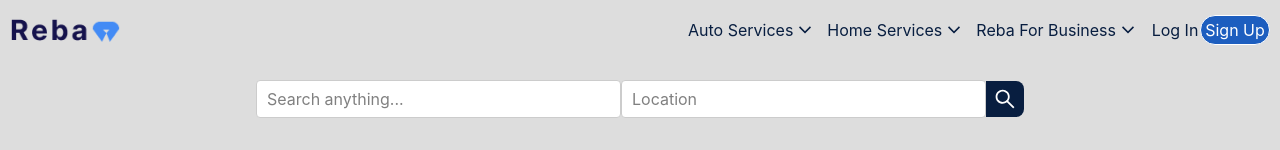
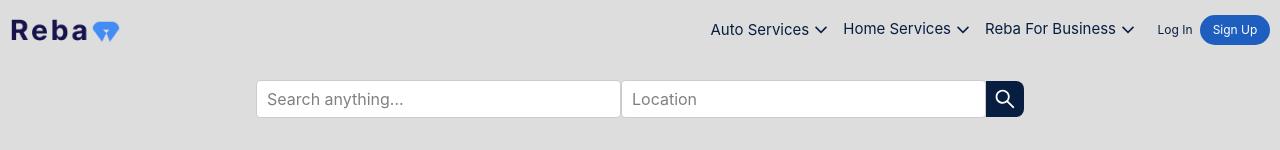
Before and after one commit to kun-lex/Hand-E, a React (Create React App) app: page / in a window 1280 px wide. Shown: the top 150 px of the page. Built offline with nearby package versions, Linux system fonts and the light colour scheme.

Commit message:
config firebase

```diff
--- a/src/components/App.css
+++ b/src/components/App.css
@@ -65,8 +65,8 @@ h2 {
   right: 0;
   display: grid;
   place-items: center;
-  width: 72px;
-  height: 72px;
+  width: 48px;
+  height: 24px;
   background-image: url("../components/icons/menu.svg");
   background-repeat: no-repeat;
   background-position: center;
@@ -127,6 +127,9 @@ button > img {
   }
   .dropdown-menu {
     display: none;
+  }
+  .work-text {
+    font-size : 16px;
   }
 }
 
--- a/src/components/Main.js
+++ b/src/components/Main.js
@@ -5,6 +5,7 @@ import slide1 from './images/join-us pic.png'
 import slide2 from './images/slide 2.png'
 import slide3 from './images/slide 3.png'
 import ReviewPost from './reviewPost';
+import styled  from 'styled-components';
 
 
 export default function Main() {
@@ -16,20 +17,18 @@ export default function Main() {
     <main>
       <div className="flex justify-center items-center mt-[30px] ">
         <div className='mr-[50px] '>
-          <div class="flex">
-            <div>
-              <h1 className='work-text'>Work with us</h1>
-              <h2 className='text-black'>Get More From Your <br/>
-                Profession
-              </h2>
-              <button className=' w-[130px] h-[35px] bg-[#081E40] rounded-[15px] items-center justify-center text-white '>Learn More</button>
-            </div>
+          <div>
+            <h1 className='work-text' >Work with us</h1>
+            <h2 className='text-black'>Get More From Your <br/>
+              Profession
+            </h2>
+            <button className=' w-[130px] h-[35px] bg-[#081E40] rounded-[15px] items-center justify-center text-white '>Learn More</button>
           </div>
         </div>
         <ImageSlider
           className='object-contain'
           images={images}
-          interval={3000}
+          interval={4000}
         />
       </div>
       <div className='bg-[#9d9d9d] '>
--- a/src/components/Navbar.js
+++ b/src/components/Navbar.js
@@ -24,7 +24,7 @@ export default function Navbar(){
 
           <div className="dropdowns">
             <div className="dropdown">
-              <a className='flex items-center text-[#081E40] cursor-pointer mr-[10px] ' >
+              <a className='flex items-center text-[#081E40] text-[15px] cursor-pointer mr-[10px] ' >
               Auto Services
               <img src={chevron}  alt="chevron"/>
               </a>
@@ -44,7 +44,7 @@ export default function Navbar(){
               </div>
             </div>
             <div className="dropdown">
-              <a className='flex text-[#081E40] cursor-pointer mr-[10px] '>
+              <a className='flex text-[#081E40] text-[15px] cursor-pointer mr-[10px] '>
                 Home Services
                 <img src={chevron}  alt="chevron" />
               </a>
@@ -64,7 +64,7 @@ export default function Navbar(){
               </div>
             </div>
             <div className="dropdown">
-              <a className='flex text-[#081E40] cursor-pointer mr-[10px] '>
+              <a className='flex text-[#081E40] text-[15px] cursor-pointer mr-[10px] '>
                 Reba For Business
                 <img src={chevron}  alt="chevron" />
               </a>
@@ -78,7 +78,7 @@ export default function Navbar(){
             </div>
           </div>
           <Link to="/login">
-            <a className='flex text-[#081E40] cursor-pointer '
+            <a className='flex text-[#081E40] text-[12px] cursor-pointer '
               style={{
                 width : '50px',
                 height: '30px',
@@ -89,11 +89,10 @@ export default function Navbar(){
             >Log In</a>
           </Link>
           <Link to="/sign-up">
-            <a className='flex items-center cursor-pointer mr-[10px] '
+            <a className='flex items-center text-[12px] cursor-pointer mr-[10px] '
               style={{
                 width : '70px',
                 height: '30px',
-                border:'1px solid #fff',
                 background:'#1D5EBF',
                 color:'white',
                 borderRadius:'19.5px',
--- /dev/null
+++ b/src/firebase.js
@@ -0,0 +1,9 @@
+const firebaseConfig = {
+    apiKey: "AIzaSyCQhur1y9CjVK4Feh-vF2WJH9u6RNSkKwM",
+    authDomain: "reba-e0aaa.firebaseapp.com",
+    projectId: "reba-e0aaa",
+    storageBucket: "reba-e0aaa.appspot.com",
+    messagingSenderId: "221346756434",
+    appId: "1:221346756434:web:5bf169bfc5f2c965e76c8b",
+    measurementId: "G-V34VTJZD82"
+  };
--- a/src/pages/login.js
+++ b/src/pages/login.js
@@ -1,5 +1,5 @@
 import '../components/App.css'
-import NewLogo from './images/Reba logo.png'
+import NewLogo from '../components/images/Reba logo.png'
 import NavbarOne from '../components/navbarOne';
 import loginimg from '../components/icons/undraw_login_re_4vu2.svg'
 import styled from 'styled-components';
```
Also changed, not shown: 1 other file (tests, documents, lock files or other folders).
